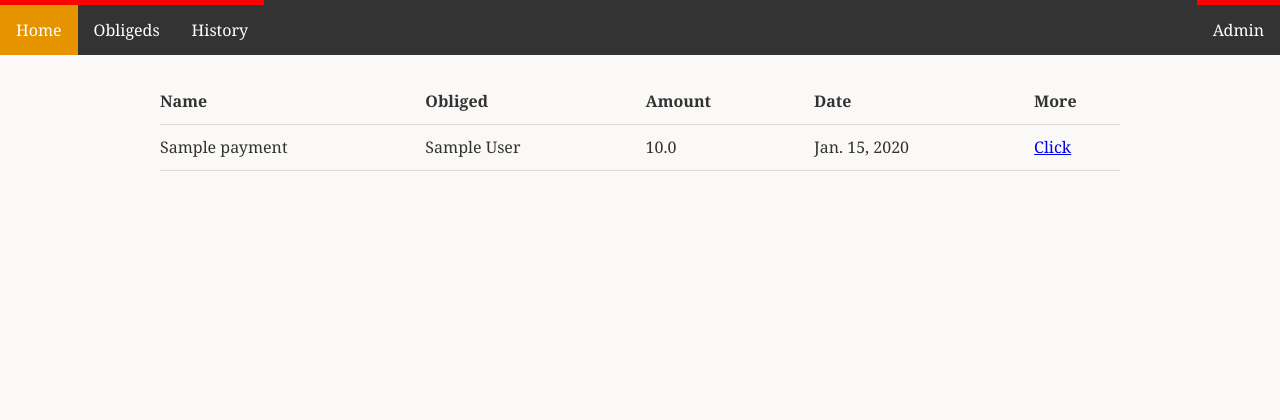
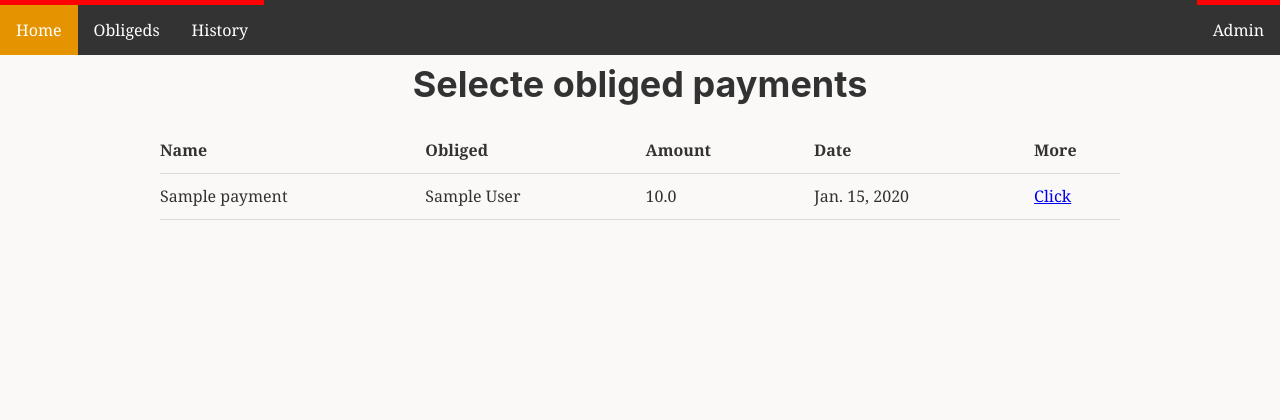
Before and after one commit to knaiskes/paymentReminder, a Django app: page /payments/obliged/1/ in a window 1280 px wide. Shown: the top 420 px of the page. Run offline with Django 3.2, Linux system fonts and the light colour scheme; tables that the repository leaves empty hold one stand-in row (values such as "Sample post").

Commit message:
add h1 tag in obliged template

```diff
--- a/payments/templates/payments/obliged.html
+++ b/payments/templates/payments/obliged.html
@@ -1,7 +1,7 @@
 {% extends "base.html" %}
 {% block content %}
 
-<h1 class="custom-h1"></h1>
+<h1 class="custom-h1">Selecte obliged payments</h1>
 
 <table>
   <tr>
```
